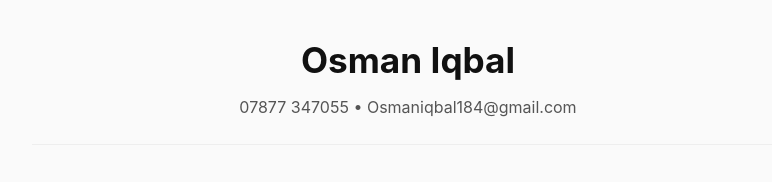
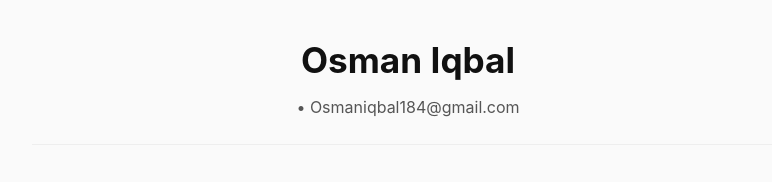
Before and after one commit to ozzyuou/ozzyuou, a plain HTML site: page Index.HTML in a window 1280 px wide. Shown: the top 182 px of the page, without its empty margins (232-1004 px from the left). Drawn offline with Linux system fonts and the light colour scheme.

Commit message:
Update Index.HTML

```diff
--- a/Index.HTML
+++ b/Index.HTML
@@ -102,7 +102,7 @@
 <body>
   <header>
     <h1>Osman Iqbal</h1>
-    <div class="contact">07877 347055 • Osmaniqbal184@gmail.com</div>
+    <div class="contact">• Osmaniqbal184@gmail.com</div>
   </header>
 
   <section>
@@ -170,4 +170,5 @@
     <p>CV • Updated 2025</p>
   </footer>
 </body>
+
 </html>
```
